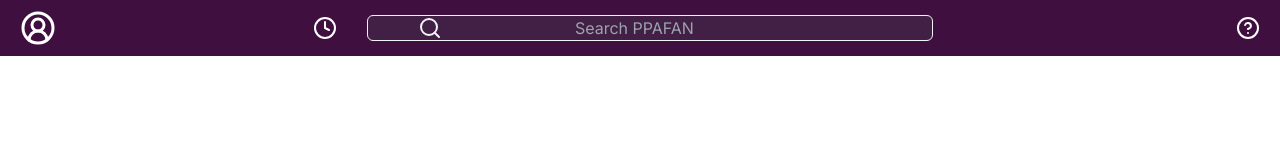
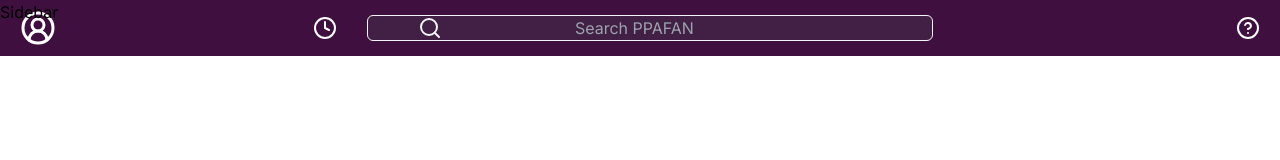
Before and after one commit to flvSantos15/Slack-Clone, a Next.js app: page / in a window 1280 px wide. Shown: the top 160 px of the page. Built offline with nearby package versions, Linux system fonts and the light colour scheme.

Commit message:
feat: sidebar

```diff
--- a/src/app/page.tsx
+++ b/src/app/page.tsx
@@ -1,10 +1,14 @@
-import Catalog from '@/components/Catalog'
 import { Header } from '@/components/Header'
+import { Sidebar } from '@/components/Sidebar'
 
 export default function Home() {
   return (
     <div className="h-screen w-full">
       <Header />
+
+      <div className="">
+        <Sidebar />
+      </div>
     </div>
   )
 }
--- a/src/components/Header.tsx
+++ b/src/components/Header.tsx
@@ -1,6 +1,5 @@
 'use client'
 
-import React from 'react'
 import { UserCircle2, Clock4, Search, HelpCircle } from 'lucide-react'
 
 export function Header() {
--- /dev/null
+++ b/src/components/Sidebar.tsx
@@ -0,0 +1,5 @@
+// parei no 56.25
+
+export function Sidebar() {
+  return <div className="flex relative">Sidebar</div>
+}
```
